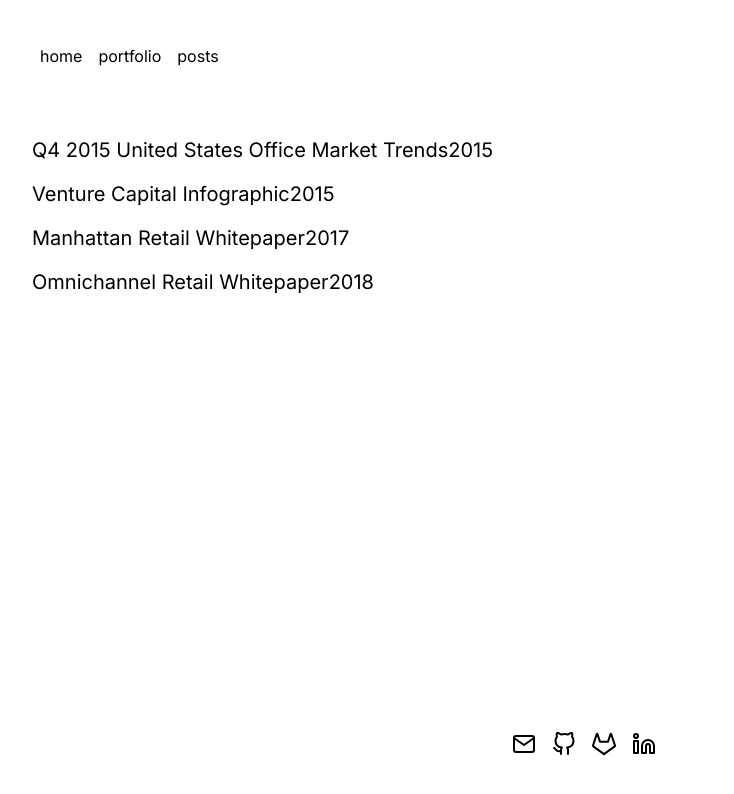
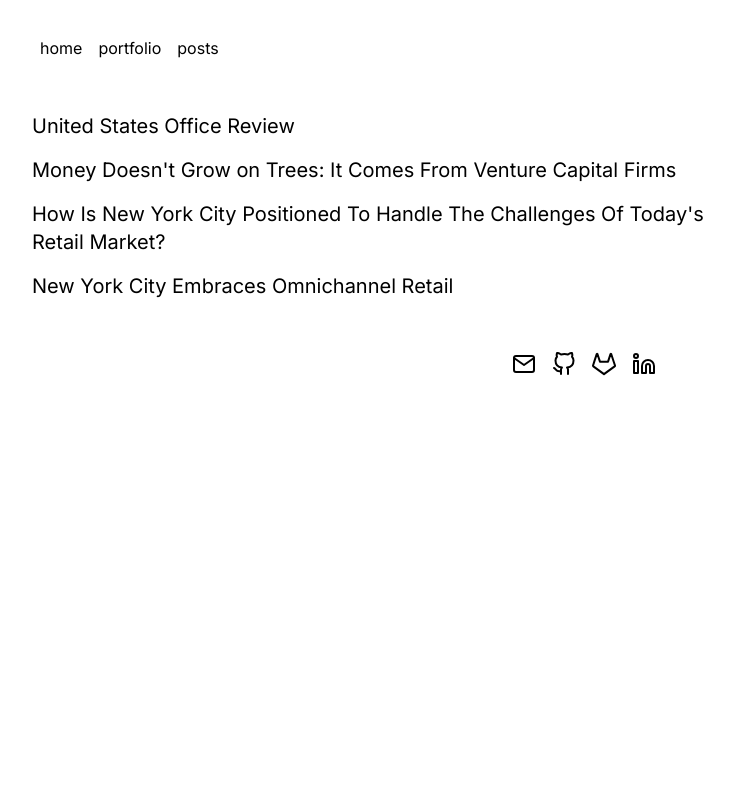
Before and after one commit to jrachelr/portfolio, a Next.js app: page /portfolio in a window 1280 px wide. Shown: the top 794 px of the page, without its empty margins (272-1006 px from the left). Built offline with nearby package versions, Linux system fonts and the light colour scheme.

Commit message:
preview page working

```diff
--- a/app/portfolio/[sampleId]/page.tsx
+++ b/app/portfolio/[sampleId]/page.tsx
@@ -1,21 +1,17 @@
 import PDFViewer from "@/components/PDFViewer";
 import samples from "../../../public/data/work-samples.json";
-import Link from "next/link";
 
 type Params = {
-  params: { sampleId: number };
+  params: { sampleId: string };
 };
 
 export default function Page({ params: { sampleId } }: Params) {
-  const numID = Number(sampleId);
-  const data = samples.find((sample) => sample.id === numID);
+  const data = samples.find((sample) => sample.id === sampleId);
 
   return (
     <div className="prose prose-l prose-slate dark:prose-invert mx-auto">
       <PDFViewer data={data} />
-      <p>
-        <Link href="/portfolio">← Back to all</Link>
-      </p>
+      <p></p>
     </div>
   );
 }
--- a/components/Footer.tsx
+++ b/components/Footer.tsx
@@ -18,10 +18,9 @@ export default function Footer() {
   };
 
   return (
-    <aside className="mt-auto ">
-      <div className="my-10">
+    <div className="mb-2 mt-6">
       <footer
-          className="flex flex-row-reverse items-start relative px-0 pb-0 fade md:overflow-auto scroll-pr-6 md:relative"
+        className="mt-6 flex flex-row-reverse items-start relative px-0 pb-0 fade md:overflow-auto scroll-pr-6 md:relative"
         id="footer"
       >
         <div className="flex flex-row space-x-0 pr-10 dark:text-white no-underline">
@@ -40,6 +39,5 @@ export default function Footer() {
         </div>
       </footer>
     </div>
-    </aside>
   );
 }
--- a/components/Nav.tsx
+++ b/components/Nav.tsx
@@ -14,7 +14,7 @@ export default function Navbar() {
   };
 
   return (
-    <aside className="my-10">
+    <aside className="mt-8 mb-6">
       <div className="lg:sticky lg:top-20">
         <nav
           className="flex flex-row items-start relative px-0 pb-0 fade md:overflow-auto scroll-pr-6 md:relative"
--- a/components/PDFViewer.tsx
+++ b/components/PDFViewer.tsx
@@ -7,12 +7,12 @@ export interface PDFViewerProps {
 export default async function PDFViewer({ data }: PDFViewerProps) {
   return (
     <section className="mx-auto max-w-2xl">
-      <h2 className="mt-0 text-xl">{data?.title}</h2>
+      {/* <h2 className="mt-0 text-xl">{data?.title}</h2> */}
       <iframe
         src={data?.src}
+        allow="autoplay"
+        height="480"
         width="640"
-        height="480"
-        allow="autoplay"
       ></iframe>
     </section>
   );
--- a/components/PortfolioCard.tsx
+++ b/components/PortfolioCard.tsx
@@ -15,7 +15,6 @@ export default function PortfolioCard({ sample }: Props) {
         href={`/portfolio/${id}`}
       >
         {title}
-        {year}
       </Link>
     </li>
   );
--- a/public/data/work-samples.json
+++ b/public/data/work-samples.json
@@ -1,38 +1,38 @@
 [
   {
-    "title": "Q4 2015 United States Office Market Trends",
-    "year": 2015,
+    "title": "United States Office Review",
+    "year": "2015",
     "company": "JLL",
-    "type": "presentation",
-    "src": "work-samples/q4-2015-office-market-trends.pdf",
+    "type": "Presentation",
+    "src": "https://drive.google.com/file/d/1eoFmVJrAuKfY7qYFxYQB9hzsT6EItd11/preview",
     "name": "q4-2015-office-market-trends",
-    "id": 1
+    "id": "1"
   },
   {
-    "title": "Venture Capital Infographic",
-    "year": 2015,
+    "title": "Money Doesn't Grow on Trees: It Comes From Venture Capital Firms",
+    "year": "2015",
     "company": "JLL",
     "type": "Infographic",
-    "src": "work-samples/2015-VC-infographic.pdf",
+    "src": "https://drive.google.com/file/d/1MFAvWtPumr9d-EexGZ758GNfxbP9G8J6/preview",
     "name": "2015-VC-infographic",
-    "id": 2
+    "id": "2"
   },
   {
     "name": "2017-cbre-retail-whitepaper",
-    "title": "Manhattan Retail Whitepaper",
-    "year": 2017,
+    "title": "How Is New York City Positioned To Handle The Challenges Of Today's Retail Market?",
+    "year": "2017",
     "company": "CBRE",
-    "type": "whitepaper",
+    "type": "Whitepaper",
     "src": "https://drive.google.com/file/d/1U9bagMwUB2HveC85e9S01w69fVNK44F1/preview",
-    "id": 3
+    "id": "3"
   },
   {
     "name": "2018-cbre-retail-viewpoint",
-    "title": "Omnichannel Retail Whitepaper",
-    "year": 2018,
+    "title": "New York City Embraces Omnichannel Retail",
+    "year": "2018",
     "company": "CBRE",
-    "type": "whitepaper",
-    "src": "2018-cbre-retail-viewpoint.pdf",
-    "id": 4
+    "type": "Whitepaper",
+    "src": "https://drive.google.com/file/d/1-ZIb4H3xVq2NSMNVq3KGZ64xb-xMMZOe/preview",
+    "id": "4"
   }
 ]
--- a/types.d.ts
+++ b/types.d.ts
@@ -5,9 +5,9 @@ type BlogPost = {
 };
 
 type WorkSample = {
-  id: number;
+  id: string;
   title: string;
-  year: number;
+  year: string;
   company: string;
   type: string;
   src: string;
```
Lines whose indentation alone changed are shown as unchanged.
